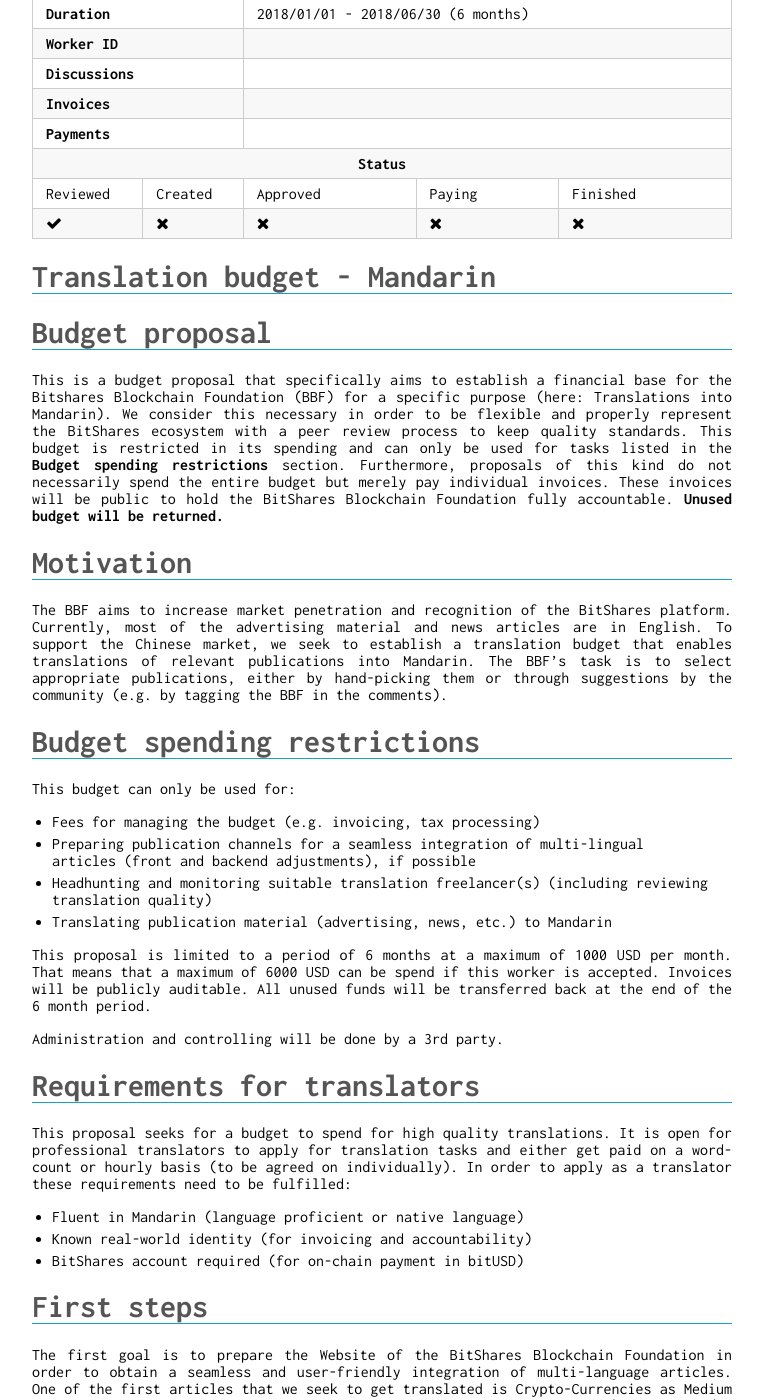
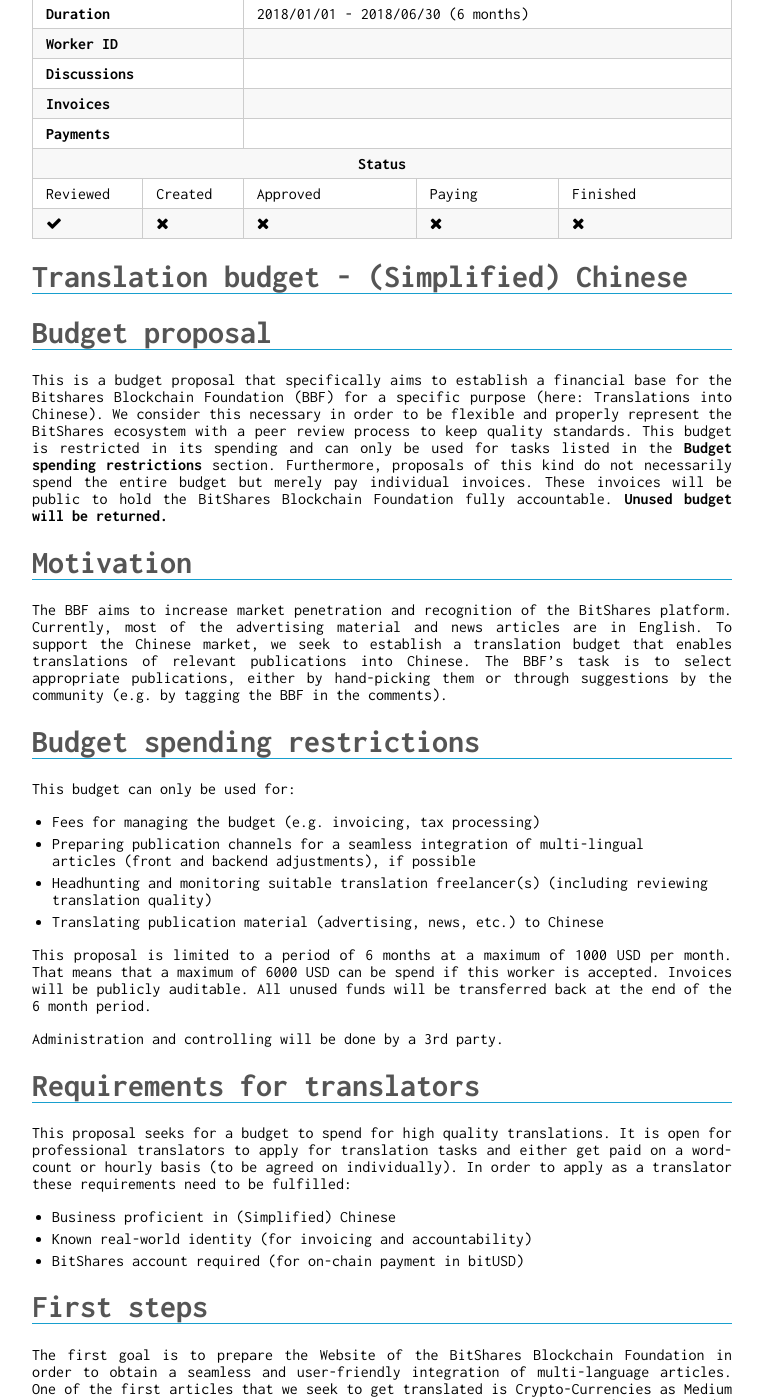
Before and after one commit to thehapax/bitshares.foundation, a Jekyll site: the page built from _budgets/2018-01-budget-chinese-translations.md, in a window 1280 px wide and 1400 px high, scrolled down 247 px. Shown: the whole window, without its empty margins (258-1021 px from the left). Built offline with Jekyll 4.4.1, drawn with Linux system fonts in a browser that asks for light colours; some of the changed text lies outside the part shown.

Commit message:
mandarin -> chinese

```diff
--- a/_budgets/2018-01-budget-mandarin-translations.md
+++ b/_budgets/2018-01-budget-chinese-translations.md
@@ -1,8 +1,8 @@
 ---
 layout: worker
-bfid: 201801-budget-mandarin-translations
+bfid: 201801-budget-chinese-translations
 workerid:
-title: Translations into Mandarin
+title: Translations into (Simplified) Chinese
 name: Blockchain Projects BV
 company:
  name: Blockchain Projects BV
@@ -21,13 +21,13 @@ start: 2018/01/01
 end: 2018/06/30
 ---
 
-# Translation budget - Mandarin
+# Translation budget - (Simplified) Chinese
 
 # Budget proposal
 
 This is a budget proposal that specifically aims to establish a
 financial base for the Bitshares Blockchain Foundation (BBF) for a
-specific purpose (here: Translations into Mandarin). We consider this
+specific purpose (here: Translations into Chinese). We consider this
 necessary in order to be flexible and properly represent the BitShares
 ecosystem with a peer review process to keep quality standards. This
 budget is restricted in its spending and can only be used for tasks
@@ -43,7 +43,7 @@ The BBF aims to increase market penetration and recognition of the
 BitShares platform. Currently, most of the advertising material and news
 articles are in English. To support the Chinese market, we seek to
 establish a translation budget that enables translations of relevant
-publications into Mandarin. The BBF’s task is to select appropriate
+publications into Chinese. The BBF’s task is to select appropriate
 publications, either by hand-picking them or through suggestions by the
 community (e.g. by tagging the BBF in the comments).
 
@@ -55,7 +55,7 @@ This budget can only be used for:
   multi-lingual articles (front and backend adjustments), if possible
 * Headhunting and monitoring suitable translation freelancer(s)
   (including reviewing translation quality)
-* Translating publication material (advertising, news, etc.) to Mandarin
+* Translating publication material (advertising, news, etc.) to Chinese
 
 This proposal is limited to a period of 6 months at a maximum of 1000
 USD per month. That means that a maximum of 6000 USD can be spend if
@@ -71,7 +71,7 @@ It is open for professional translators to apply for translation tasks
 and either get paid on a word-count or hourly basis (to be agreed on
 individually). In order to apply as a translator these requirements need
 to be fulfilled:
-* Fluent in Mandarin (language proficient or native language)
+* Business proficient in (Simplified) Chinese
 * Known real-world identity (for invoicing and accountability)
 * BitShares account required (for on-chain payment in bitUSD)
 
```
